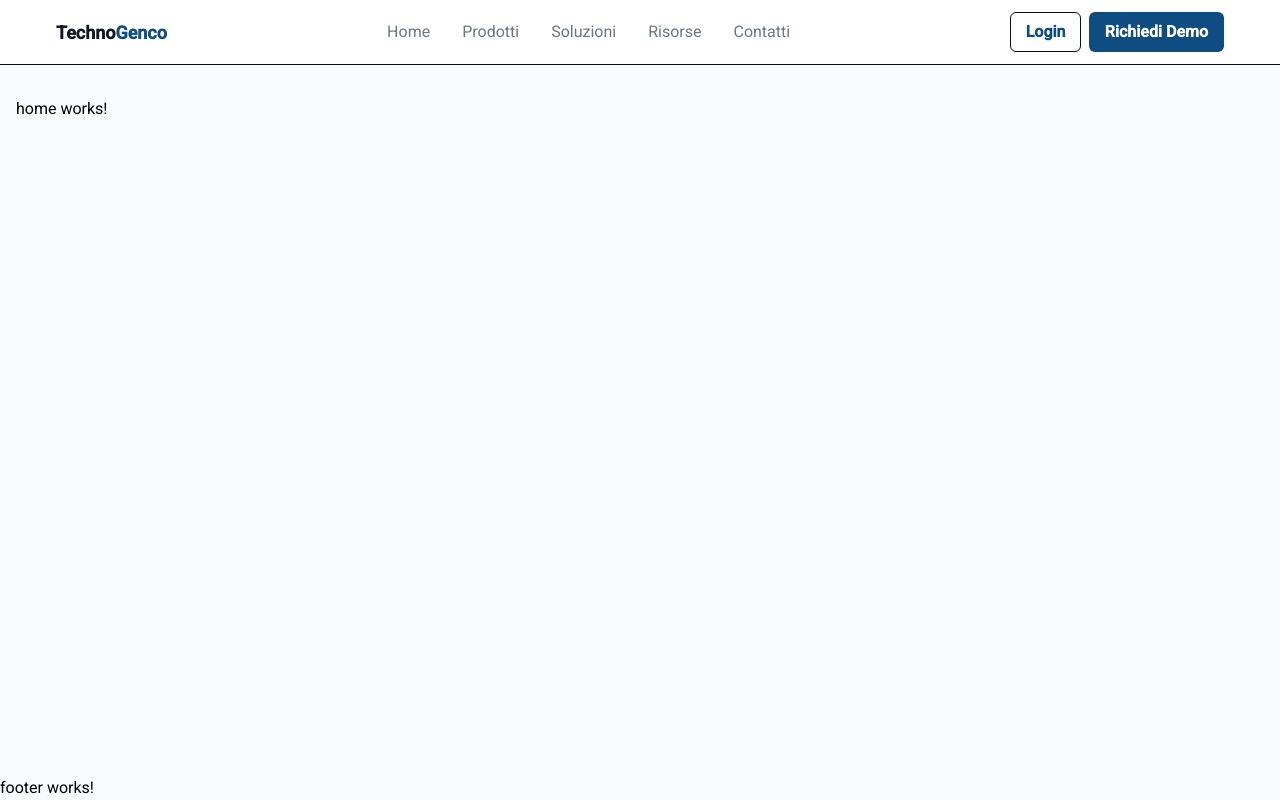
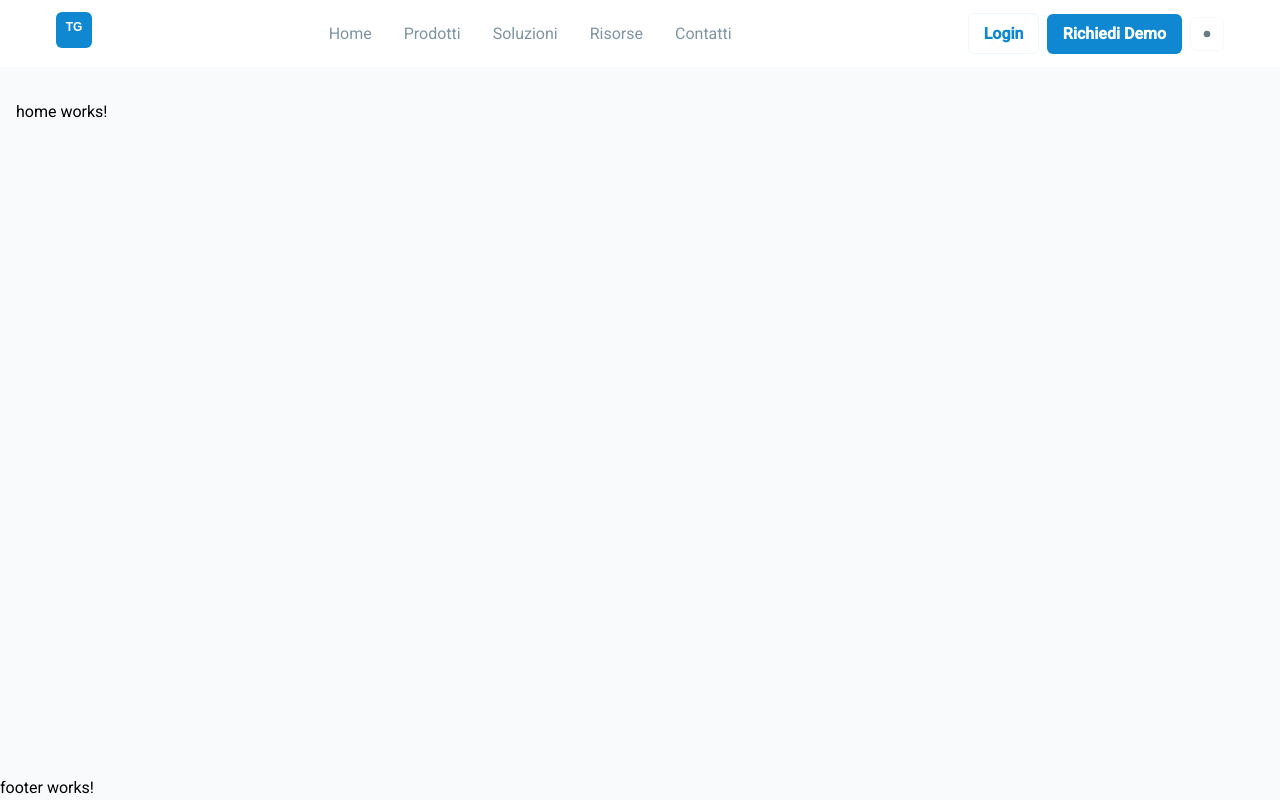
Before and after one commit to GencoMattia/techno_genco, an Angular app: page / in a window 1280 px wide. Built offline with nearby package versions, Linux system fonts and the light colour scheme.

Commit message:
feat: enhance header component with SVG logo, theme toggle button, and improved styles

```diff
--- a/src/app/layout/header/header.component.html
+++ b/src/app/layout/header/header.component.html
@@ -1,11 +1,14 @@
 <header class="site-header" role="banner">
 	<div class="container">
-		<div class="brand">
-			<a class="logo" routerLink="/" aria-label="TechnoGenco home">
-				<!-- simple text logo; replace with image/svg as needed -->
-				<strong>Techno<span class="accent">Genco</span></strong>
-			</a>
-		</div>
+			<div class="brand">
+				<a class="logo" routerLink="/" aria-label="Tecnogenco home">
+					<!-- Placeholder SVG logo for Tecnogenco -->
+					<svg width="36" height="36" viewBox="0 0 36 36" aria-hidden="true" focusable="false">
+						<rect width="36" height="36" rx="6" fill="var(--color-primary-500)" />
+						<text x="50%" y="52%" text-anchor="middle" font-size="12" font-family="Arial" fill="var(--color-on-primary)">TG</text>
+					</svg>
+				</a>
+			</div>
 
 		<nav class="main-nav" role="navigation" aria-label="Primary navigation">
 			<ul [class.open]="mobileOpen">
@@ -18,8 +21,14 @@
 		</nav>
 
 		<div class="actions">
-			<app-secondary-button ariaLabel="Login">Login</app-secondary-button>
-			<app-primary-button ariaLabel="Richiedi Demo">Richiedi Demo</app-primary-button>
+					<app-secondary-button ariaLabel="Login">Login</app-secondary-button>
+					<app-primary-button ariaLabel="Richiedi Demo">Richiedi Demo</app-primary-button>
+					<button class="theme-toggle" aria-label="Toggle theme" (click)="toggleTheme()" title="Toggle theme">
+						<!-- sun/moon placeholder icon -->
+						<svg width="20" height="20" viewBox="0 0 24 24" fill="none" aria-hidden="true">
+							<circle cx="12" cy="12" r="4" fill="currentColor"></circle>
+						</svg>
+					</button>
 					<button class="burger" aria-label="Menu" [attr.aria-expanded]="mobileOpen" (click)="toggleMobile()">
 				<svg width="24" height="24" viewBox="0 0 24 24" fill="none" aria-hidden="true">
 					<path d="M3 6h18M3 12h18M3 18h18" stroke="currentColor" stroke-width="2" stroke-linecap="round" />
--- a/src/app/layout/header/header.component.scss
+++ b/src/app/layout/header/header.component.scss
@@ -4,7 +4,7 @@
 
 .site-header {
 	background: var(--color-surface);
-	border-bottom: 1px solid color-mix(in srgb, var(--color-secondary) 10%, black);
+	border-bottom: 1px solid color-mix(in srgb, var(--color-secondary-100) 40%, transparent);
 	position: sticky;
 	top: 0;
 	z-index: 50;
@@ -21,11 +21,14 @@
 }
 
 .brand .logo {
+	display: inline-flex;
+	align-items: center;
+	gap: 0.5rem;
 	text-decoration: none;
 	color: var(--color-on-surface);
-	font-size: 1.125rem;
 }
-.brand .logo .accent { color: var(--color-primary); }
+.brand .logo svg rect { fill: var(--color-primary-500); }
+.brand .logo svg text { fill: var(--color-on-primary); font-weight: 700; }
 
 .main-nav ul {
 	display: flex;
@@ -40,11 +43,15 @@
 	padding: 0.5rem 0.5rem;
 	border-radius: 0.375rem;
 }
-.main-nav a:focus, .main-nav a:hover { background: color-mix(in srgb, var(--color-primary) 8%, transparent); color: var(--color-on-surface); }
+.main-nav a:focus, .main-nav a:hover { background: color-mix(in srgb, var(--color-primary-50) 40%, transparent); color: var(--color-on-surface); }
 
 .actions { display: flex; gap: 0.5rem; align-items: center; }
-.burger { display: none; background: transparent; border: none; padding: 0.375rem; border-radius: 0.375rem; cursor: pointer; }
-.burger:focus { outline: 3px solid color-mix(in srgb, var(--color-primary) 30%, white); outline-offset: 2px; }
+.burger { display: none; background: transparent; border: none; padding: 0.375rem; border-radius: 0.375rem; cursor: pointer; color: var(--color-secondary-500); }
+.burger:focus { outline: 3px solid color-mix(in srgb, var(--color-primary-200) 30%, white); outline-offset: 2px; }
+
+.theme-toggle { background: transparent; border: 1px solid color-mix(in srgb, var(--color-secondary-100) 50%, transparent); padding: 0.375rem; border-radius: 0.375rem; color: var(--color-secondary-600); cursor: pointer; }
+.theme-toggle:hover { background: color-mix(in srgb, var(--color-secondary-50) 40%, transparent); }
+.theme-toggle:focus { outline: 3px solid color-mix(in srgb, var(--color-primary-200) 30%, white); outline-offset: 2px; }
 
 /* Mobile behaviour */
 @media (max-width: 840px) {
--- a/src/app/layout/header/header.component.ts
+++ b/src/app/layout/header/header.component.ts
@@ -17,4 +17,16 @@ export class HeaderComponent {
   toggleMobile() {
     this.mobileOpen = !this.mobileOpen;
   }
+
+  constructor() {
+    // Apply saved theme preference
+    const saved = localStorage.getItem('theme');
+    if (saved === 'dark') document.documentElement.classList.add('dark');
+  }
+
+  toggleTheme() {
+    const el = document.documentElement;
+    const isDark = el.classList.toggle('dark');
+    localStorage.setItem('theme', isDark ? 'dark' : 'light');
+  }
 }
--- a/src/app/shared/components/buttons/primary-button/primary-button.component.ts
+++ b/src/app/shared/components/buttons/primary-button/primary-button.component.ts
@@ -13,7 +13,7 @@ import { CommonModule } from '@angular/common';
   styles: [
     `
     .primary-btn {
-      background: var(--color-primary);
+      background: var(--color-primary-500);
       color: var(--color-on-primary);
       padding: 0.5rem 1rem;
       border-radius: 0.375rem;
@@ -23,13 +23,13 @@ import { CommonModule } from '@angular/common';
       align-items: center;
       gap: 0.5rem;
       cursor: pointer;
-      transition: transform .08s ease, box-shadow .12s ease;
+      transition: transform .08s ease, box-shadow .12s ease, background .12s ease;
     }
     .primary-btn:focus {
-      outline: 3px solid color-mix(in srgb, var(--color-primary) 30%, white);
+      outline: 3px solid color-mix(in srgb, var(--color-primary-400) 30%, white);
       outline-offset: 2px;
     }
-    .primary-btn:hover { transform: translateY(-1px); }
+    .primary-btn:hover { transform: translateY(-1px); background: var(--color-primary-600); }
     `
   ]
 })
--- a/src/styles/material-theme.scss
+++ b/src/styles/material-theme.scss
@@ -1,29 +1,103 @@
-/* Simple CSS-variable theme fallback for Tailwind + app usage.
-   These hex values are opinionated and tuned for an "industrial" look.
-   You can replace them with brand-specific hexs later. */
+/* Full palette tokens for light/dark (class-based). */
 
 :root {
-  /* Primary (industrial blue) */
-  --color-primary: #0f4c81; /* deep blue */
-  --color-primary-600: #145a98;
-  --color-primary-200: #7aa6d6;
+  /* Primary - industrial blue */
+  --color-primary-50:  #edf6fb;
+  --color-primary-100: #d6eef8;
+  --color-primary-200: #bfe6f4;
+  --color-primary-300: #8fd3ee;
+  --color-primary-400: #4fa7e0;
+  --color-primary-500: #0f88d1; /* default */
+  --color-primary-600: #0d6fae;
+  --color-primary-700: #0b568b;
+  --color-primary-800: #084069;
+  --color-primary-900: #062a47;
 
-  /* Secondary (neutral / console) */
-  --color-secondary: #55606a;
-  --color-secondary-500: #6b7781;
-  --color-secondary-100: #cdd6dc;
+  /* Secondary - neutral slate */
+  --color-secondary-50:  #f6f8f9;
+  --color-secondary-100: #eef2f4;
+  --color-secondary-200: #e0e6ea;
+  --color-secondary-300: #c9d5dc;
+  --color-secondary-400: #a9b7c0;
+  --color-secondary-500: #7f95a0; /* default */
+  --color-secondary-600: #6a7c86;
+  --color-secondary-700: #53656f;
+  --color-secondary-800: #3b4952;
+  --color-secondary-900: #222c34;
 
-  /* Tertiary (status/ok) */
-  --color-tertiary: #20803b;
-  --color-tertiary-400: #36a85a;
+  /* Tertiary - green (status/ok) */
+  --color-tertiary-50:  #eefaf3;
+  --color-tertiary-100: #dff6e6;
+  --color-tertiary-200: #c4eecb;
+  --color-tertiary-300: #97e0a0;
+  --color-tertiary-400: #57c96d;
+  --color-tertiary-500: #28b24f; /* default */
+  --color-tertiary-600: #1f923f;
+  --color-tertiary-700: #176f2f;
+  --color-tertiary-800: #114f21;
+  --color-tertiary-900: #0b3114;
 
   /* Accent & warn */
-  --color-accent: #ff7a18;
-  --color-warn: #e02424;
+  --color-accent-500: #ff8a2b;
+  --color-warn-500:   #e02424;
 
-  /* General surfaces */
+  /* Semantic aliases (convenience) */
+  --color-primary: var(--color-primary-500);
+  --color-secondary: var(--color-secondary-500);
+  --color-tertiary: var(--color-tertiary-500);
+  --color-accent: var(--color-accent-500);
+  --color-warn: var(--color-warn-500);
+
   --color-bg: #f4f6f8;
   --color-surface: #ffffff;
   --color-on-primary: #ffffff;
   --color-on-surface: #0f1724;
 }
+
+/* Dark mode - class-based override. Add "dark" to <html> or <body> to enable. */
+.dark {
+  --color-primary-50:  #041727;
+  --color-primary-100: #062436;
+  --color-primary-200: #083044;
+  --color-primary-300: #0b4460;
+  --color-primary-400: #0e5b7b;
+  --color-primary-500: #0f88d1;
+  --color-primary-600: #39a3e3;
+  --color-primary-700: #6cc0f5;
+  --color-primary-800: #9fe0ff;
+  --color-primary-900: #dff8ff;
+
+  --color-secondary-50:  #0b1214;
+  --color-secondary-100: #0f1518;
+  --color-secondary-200: #182125;
+  --color-secondary-300: #233038;
+  --color-secondary-400: #30424d;
+  --color-secondary-500: #7f95a0;
+  --color-secondary-600: #9aa9b3;
+  --color-secondary-700: #b5c0c9;
+  --color-secondary-800: #d0dbe1;
+  --color-secondary-900: #ebf6fb;
+
+  --color-tertiary-50:  #04130b;
+  --color-tertiary-100: #07220f;
+  --color-tertiary-200: #093116;
+  --color-tertiary-300: #0c491f;
+  --color-tertiary-400: #136633;
+  --color-tertiary-500: #28b24f;
+  --color-tertiary-600: #4fdc7a;
+  --color-tertiary-700: #81f0a2;
+  --color-tertiary-800: #b9f8cf;
+  --color-tertiary-900: #ecfff7;
+
+  --color-accent-500: #ffb27a;
+  --color-warn-500:   #ff7b7b;
+
+  --color-primary: var(--color-primary-200);
+  --color-secondary: var(--color-secondary-200);
+  --color-tertiary: var(--color-tertiary-200);
+
+  --color-bg: #071018;
+  --color-surface: #071a22;
+  --color-on-primary: #062a36;
+  --color-on-surface: #e6f0f6;
+}
--- a/tailwind.config.js
+++ b/tailwind.config.js
@@ -1,27 +1,55 @@
 module.exports = {
+  darkMode: 'class',
   content: [
     "./src/**/*.{html,ts}"
   ],
   theme: {
     extend: {
       colors: {
-        primary: 'var(--color-primary)',
-        'primary-600': 'var(--color-primary-600)',
-        'primary-200': 'var(--color-primary-200)',
-
-        secondary: 'var(--color-secondary)',
-        'secondary-500': 'var(--color-secondary-500)',
-        'secondary-100': 'var(--color-secondary-100)',
-
-        tertiary: 'var(--color-tertiary)',
-        'tertiary-400': 'var(--color-tertiary-400)',
-
-        accent: 'var(--color-accent)',
-        warn: 'var(--color-warn)',
-
+        primary: {
+          50: 'var(--color-primary-50)',
+          100: 'var(--color-primary-100)',
+          200: 'var(--color-primary-200)',
+          300: 'var(--color-primary-300)',
+          400: 'var(--color-primary-400)',
+          500: 'var(--color-primary-500)',
+          600: 'var(--color-primary-600)',
+          700: 'var(--color-primary-700)',
+          800: 'var(--color-primary-800)',
+          900: 'var(--color-primary-900)'
+        },
+        secondary: {
+          50: 'var(--color-secondary-50)',
+          100: 'var(--color-secondary-100)',
+          200: 'var(--color-secondary-200)',
+          300: 'var(--color-secondary-300)',
+          400: 'var(--color-secondary-400)',
+          500: 'var(--color-secondary-500)',
+          600: 'var(--color-secondary-600)',
+          700: 'var(--color-secondary-700)',
+          800: 'var(--color-secondary-800)',
+          900: 'var(--color-secondary-900)'
+        },
+        tertiary: {
+          50: 'var(--color-tertiary-50)',
+          100: 'var(--color-tertiary-100)',
+          200: 'var(--color-tertiary-200)',
+          300: 'var(--color-tertiary-300)',
+          400: 'var(--color-tertiary-400)',
+          500: 'var(--color-tertiary-500)',
+          600: 'var(--color-tertiary-600)',
+          700: 'var(--color-tertiary-700)',
+          800: 'var(--color-tertiary-800)',
+          900: 'var(--color-tertiary-900)'
+        },
+        accent: {
+          500: 'var(--color-accent-500)'
+        },
+        warn: {
+          500: 'var(--color-warn-500)'
+        },
         surface: 'var(--color-surface)',
-        bg: 'var(--color-bg)',
-        'on-surface': 'var(--color-on-surface)'
+        bg: 'var(--color-bg)'
       }
     },
   },
```
Also changed, not shown: src/app/shared/components/buttons/secondary-button/secondary-button.component.ts (+5 -5 lines).
